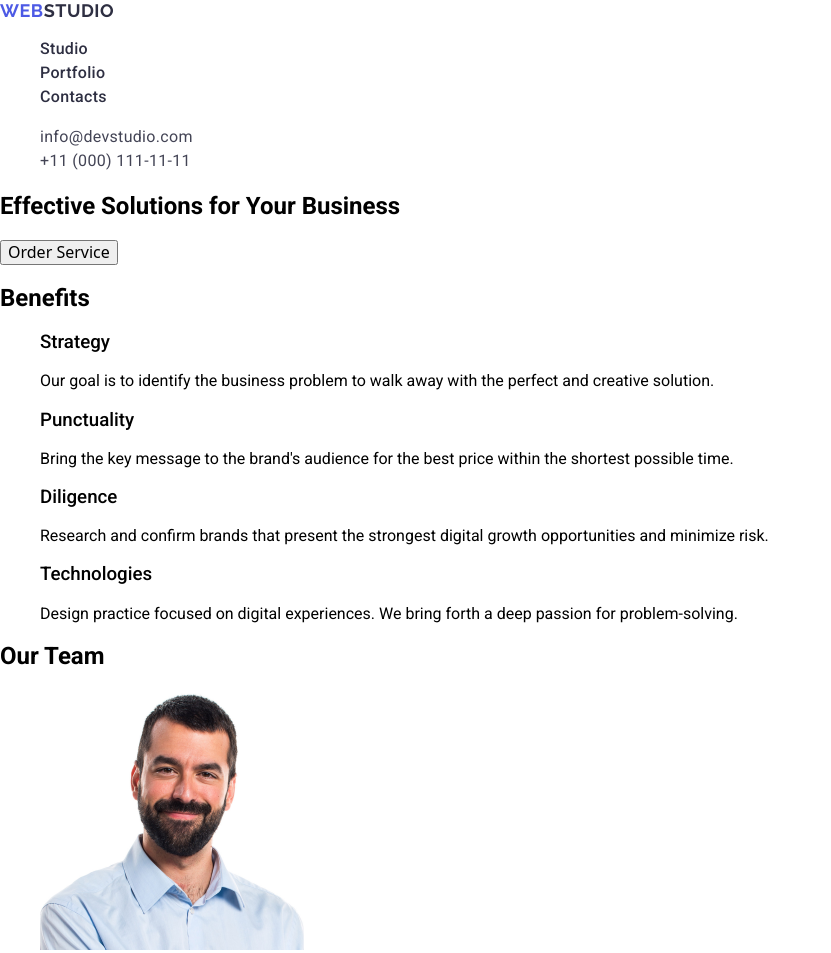
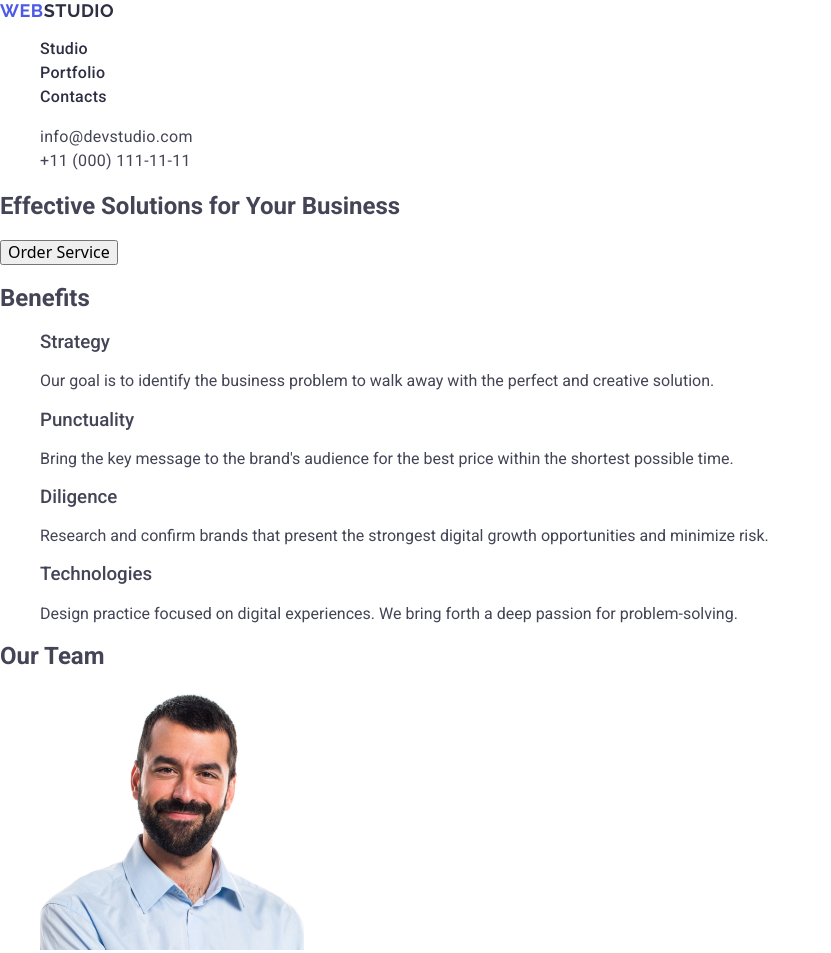
Before and after one commit to Alex876367/goit-markup-hw-02, a plain HTML site: page index.html in a window 1280 px wide. Shown: the top 953 px of the page, without its empty margins (0-831 px from the left). Drawn offline with nearby package versions, Linux system fonts and the light colour scheme.

Commit message:
goit-markup-hw-02

```diff
--- a/css/style.css
+++ b/css/style.css
@@ -1,4 +1,4 @@
-.bod{
+body{
     font-family: "Roboto", sans-serif;
     color: #434455;
     background-color:#FFFFFF;
--- a/index.html
+++ b/index.html
@@ -18,7 +18,7 @@
     <title>Document</title>
 </head>
 
-<body class=".bod">
+<body>
 
     <header>
 
```
